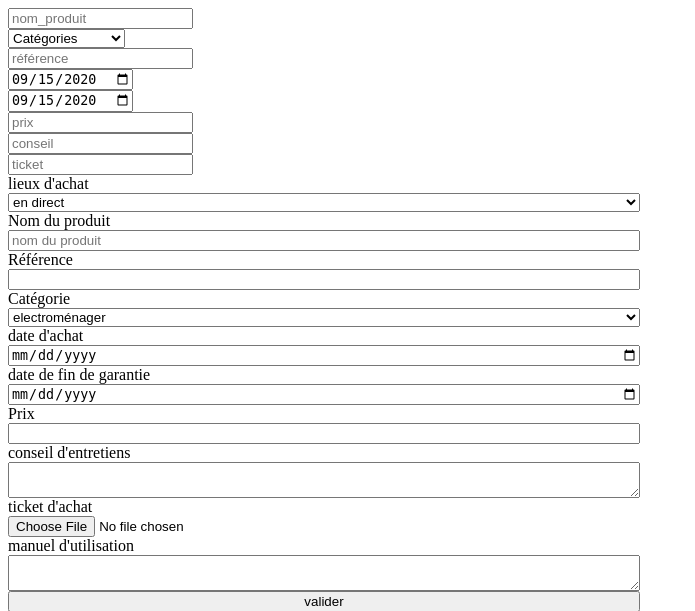
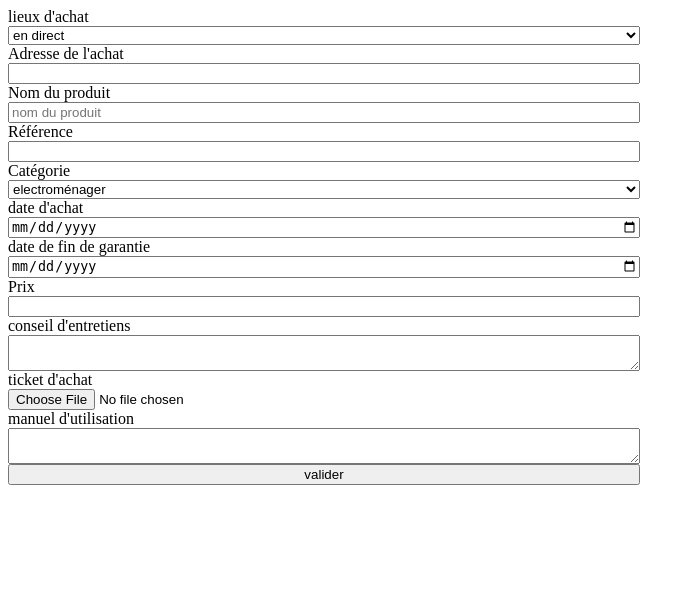
Before and after one commit to JessicaDaSilvaC/e_commerce, a PHP site: page /dashboard.php in a window 1280 px wide. Shown: the top 611 px of the page, without its empty margins (0-695 px from the left). Run offline with PHP 8.4, Linux system fonts and the light colour scheme; data that the repository does not hold is empty.

Commit message:
Modification grâce à alexandre et emmanuel

```diff
--- a/dashboard.php
+++ b/dashboard.php
@@ -17,11 +17,10 @@
             <option value="direct"> en direct</option>
             <option value="e-commerce"> en e-commerce<option>
         </select>
-        <label  class="label_direct d-none" name="label_adress ">Adresse de l'achat</label>
-        <input type="text" class="direct d-none" name="adress_achat">
+        <label  class="label_direct" name="label_adress ">Adresse de l'achat</label>
+        <input type="text" class="direct" name="adress_achat">
         <label  class="label_e_commerce d-none" name="label_adress "> adresse url du site</label>
-
-        <input type="text" class="e-commerce d-none" name="url_site">
+        <input type="text" class="e-commerce d-none" name="url_site" id="input_url">
         <?php
         if(!isset($erreur_url)){
 
--- a/lieu.js
+++ b/lieu.js
@@ -4,18 +4,24 @@ lieu_achat.addEventListener('change',function(){
             case "direct":
                 var direct=document.querySelector('.direct');
                 var label_direct=document.querySelector('.label_direct');
-                direct.classList.remove('d-none')
-                label_direct.classList.remove('d-none')
+                direct.classList.remove('d-none');
+                label_direct.classList.remove('d-none');
+                var input_url = document.getElementById('input_url');
+                input_url.classList.add('d-none');
+                var label_url = document.querySelector('.label_e_commerce');
+                label_url.classList.add('d-none');
                 break;
             case "e-commerce":
                 var direct=document.querySelector('.direct');
                 var label_direct=document.querySelector('.label_direct');
                 var label_e_commerce=document.querySelector('.label_e_commerce');
                 var e_commerce=document.querySelector('.e-commerce');
-                direct.classList.add('d-none')
-                label_direct.classList.add('d-none')
-                label_e_commerce.classList.remove('d-none')
-                e_commerce.classList.remove('d-none')
+                direct.classList.add('d-none');
+                label_direct.classList.add('d-none');
+                label_e_commerce.classList.remove('d-none');
+                e_commerce.classList.remove('d-none');
+                var input_url = document.querySelector('#input_url');
+                input_url.classList.remove('d-none');
                 break;
         }
 })
--- a/session.php
+++ b/session.php
@@ -26,7 +26,7 @@
       <?php echo $bienvenue?>
       <a href="deconnexion.php">Se déconnecter</a>
    </h2>
-   <h2> <a href="traitement/traitement_produit.php">Ajouter un produit</a> </h2>
+   <h2> <a href="dashboard.php">Ajouter un produit</a> </h2>
    <table>
       <tr>
          <th>Nom produit</th>
--- a/traitement/traitement_produit.php
+++ b/traitement/traitement_produit.php
@@ -68,60 +68,3 @@ $chemin_file='facture';
     }else{
         echo 'le format de fichier doit etre de type png ou jpg';
     }*/
-?>
-<!DOCTYPE html>
-<html lang="en">
-<head>
-    <meta charset="UTF-8">
-    <meta name="viewport" content="width=device-width, initial-scale=1.0">
-    <title>Document</title>
-</head>
-<body>
-    <form>
-        <div>
-            <input type="text" name="nom_produit" class="nom_produit" placeholder="nom_produit" value="<?= ($nom_produit)?>">
-        </div>
-        <div>
-            <select name='puissance' size='l'>
-                <option>Catégories
-                <option <?php if($categorie == 'Multimédia') echo 'selected'; ?>>Multimédia
-                <option <?php if($categorie == 'Livres') echo 'selected'; ?>>Livres
-                <option <?php if($categorie == 'Papeterie') echo 'selected'; ?>>Papeterie
-                <option <?php if($categorie == 'Electromenager') echo 'selected'; ?> >Electromenager
-                <option <?php if($categorie == 'Véhicule') echo 'selected'; ?>>Véhicule
-                <option <?php if($categorie == 'Accessoire') echo 'selected'; ?>>Accessoire
-            </select>
-        </div>
-        <div>
-            <input type="text" name="référence" class="référence" placeholder="référence" value="<?= ($reference)?>">
-        </div>
-        <div>
-            <input type="date" name="date" id="date" placeholder="date" value="<?php
-                if($date_achat == ""){
-                    echo strftime("%Y-%m-%d", strtotime("now"));
-                } else {
-                    echo strftime("%Y-%m-%d", strtotime($date_changement));
-            }?>">
-        </div>
-        <div>
-            <input type="date" name="fin" id="fin" placeholder="fin" value="<?php
-                if($fin_garantie == ""){
-                    echo strftime("%Y-%m-%d", strtotime("now"));
-                } else {
-                    echo strftime("%Y-%m-%d", strtotime($fin_garantie));
-            }?>">
-        </div>
-        <div>
-            <input type="text" name="prix" class="prix" placeholder="prix" value="<?= ($prix)?>">
-        </div>
-        <div>
-            <input type="text" name="conseil" class="conseil" placeholder="conseil" value="<?= ($conseil_entretien)?>">
-        </div>
-        <div>
-            <input type="ticket" name="ticket" class="ticket" placeholder="ticket" value="<?= ($conseil_entretien)?>">
-        </div>
-        <!--Faire l'up du ticket de caisse-->
-        <!--Faire l'up du manuel d'utilisation-->
-    </form>
-</body>
-</html>
```
